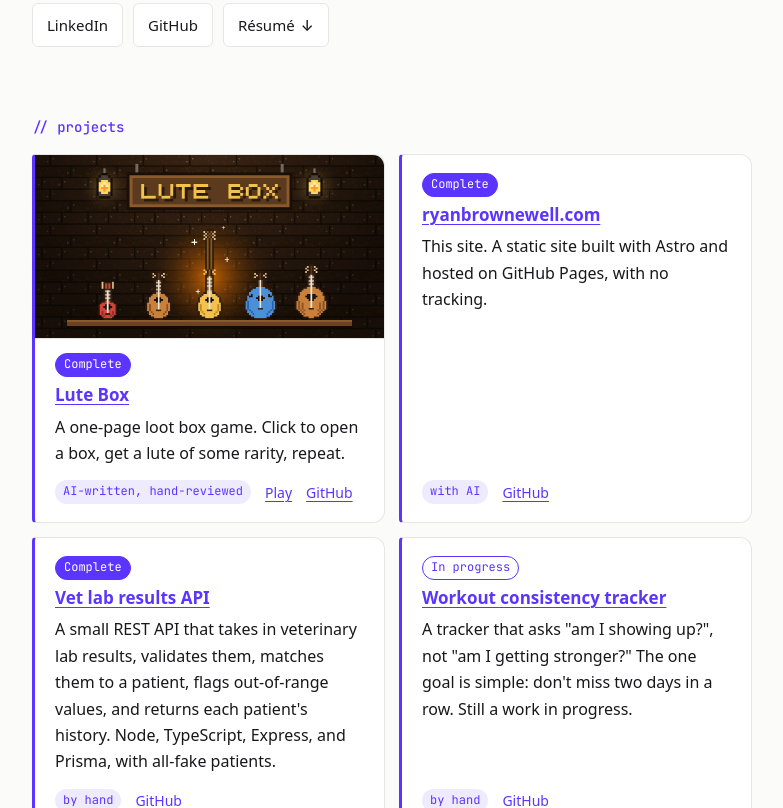
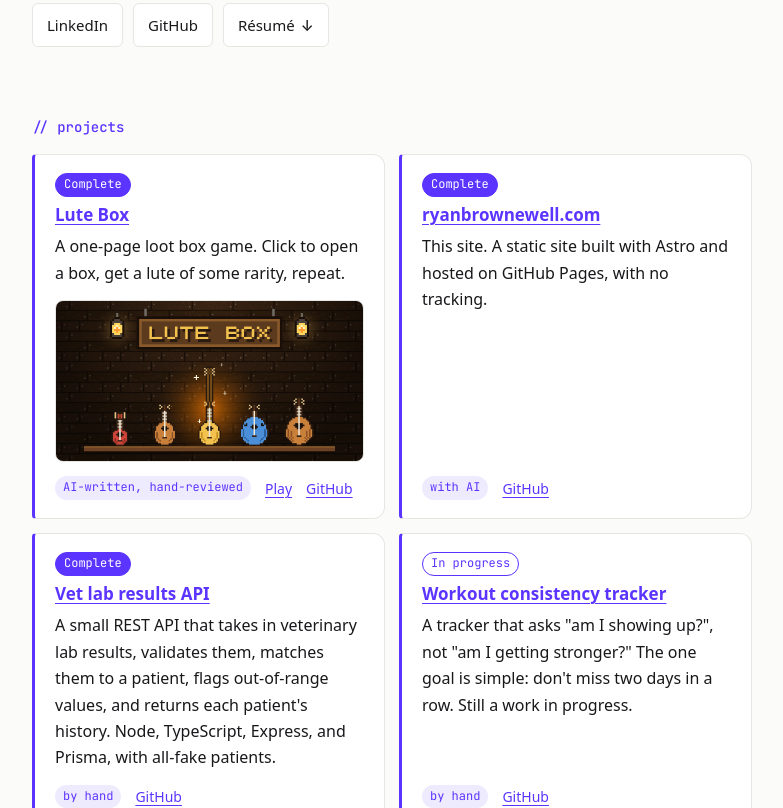
Before and after one commit to browniewell/personal-site, an Astro site: page / in a window 1280 px wide. Shown: the part 624-1432 px from the top of the page, without its empty margins (248-1031 px from the left). Built offline with nearby package versions, Linux system fonts and the light colour scheme; Astro itself is replaced by a stand-in of ours; a web font is replaced by a local one.

Commit message:
Put project card images below the text so every card leads with its title
Co-Authored-By: Claude Opus 5.5 <noreply@anthropic.com>

```diff
--- a/src/components/ProjectCard.astro
+++ b/src/components/ProjectCard.astro
@@ -17,17 +17,17 @@ interface Props {
 const { project, showLearned = true } = Astro.props;
 const main = project.links[0];
 ---
-<article class:list={['card', { 'has-image': project.image }]}>
-  {/* Decorative image: the title link right below goes to the same place. */}
+<article class="card">
+  <span class:list={['status', { complete: project.status === 'complete' }]}>{project.status === 'complete' ? 'Complete' : 'In progress'}</span>
+  <h3>{main ? <a href={main.url}>{project.name}</a> : project.name}</h3>
+  <p>{project.summary}</p>
+  {showLearned && project.learned && <p class="learned"><span class="visually-hidden">What I learned: </span>{project.learned}</p>}
+  {/* Decorative image: the title link above goes to the same place. */}
   {project.image && (
     <a class="card-image" href={main?.url} tabindex="-1" aria-hidden="true">
       <Image src={asset(project.image)!} alt="" width={560} densities={[1, 2]} />
     </a>
   )}
-  <span class:list={['status', { complete: project.status === 'complete' }]}>{project.status === 'complete' ? 'Complete' : 'In progress'}</span>
-  <h3>{main ? <a href={main.url}>{project.name}</a> : project.name}</h3>
-  <p>{project.summary}</p>
-  {showLearned && project.learned && <p class="learned"><span class="visually-hidden">What I learned: </span>{project.learned}</p>}
   {(project.built || project.links.length > 0) && (
     <div class="meta">
       {project.built && <span class="tag">{project.built}</span>}
@@ -35,6 +35,3 @@ const main = project.links[0];
     </div>
   )}
 </article>
-<style>
-  .visually-hidden { position: absolute; width: 1px; height: 1px; overflow: hidden; clip: rect(0 0 0 0); white-space: nowrap; }
-</style>
--- a/src/styles/global.css
+++ b/src/styles/global.css
@@ -135,11 +135,14 @@ section { margin-top: 72px; }
 .card p { margin: 0; font-size: 16px; }
 .card .learned { color: var(--muted); font-size: 15px; }
 .card .meta { display: flex; gap: 8px 14px; flex-wrap: wrap; align-items: center; margin-top: auto; padding-top: 6px; font-size: 14px; }
-/* Optional preview image across the top of a card */
-.card-image { display: block; margin: -18px -20px 6px -20px; border-bottom: 1px solid var(--rule); overflow: hidden; border-radius: 0 11px 0 0; }
-.card-image img { display: block; width: 100%; height: auto; aspect-ratio: 1200 / 630; object-fit: cover; transition: transform 0.25s ease; }
-.card-image:hover img { transform: scale(1.03); }
-@media (prefers-reduced-motion: reduce) { .card-image img { transition: none; } }
+/* Optional preview image, below the text; it and the links sit at the card's foot */
+.card-image { display: block; margin-top: auto; padding-top: 6px; }
+.card-image + .meta { margin-top: 0; }
+.card-image img {
+  display: block; width: 100%; height: auto; aspect-ratio: 1200 / 630; object-fit: cover;
+  border-radius: 8px; border: 1px solid var(--rule); transition: opacity 0.2s ease;
+}
+.card-image:hover img { opacity: 0.9; }
 .status { align-self: flex-start; font-family: var(--mono); font-size: 12px; padding: 1px 8px; border-radius: 999px; border: 1px solid var(--accent); color: var(--accent); }
 .status.complete { background: var(--accent); color: var(--on-accent); }
 .tag { display: inline-block; font-family: var(--mono); font-size: 12px; padding: 2px 8px; border-radius: 999px; background: var(--accent-soft); color: var(--accent); }
```
